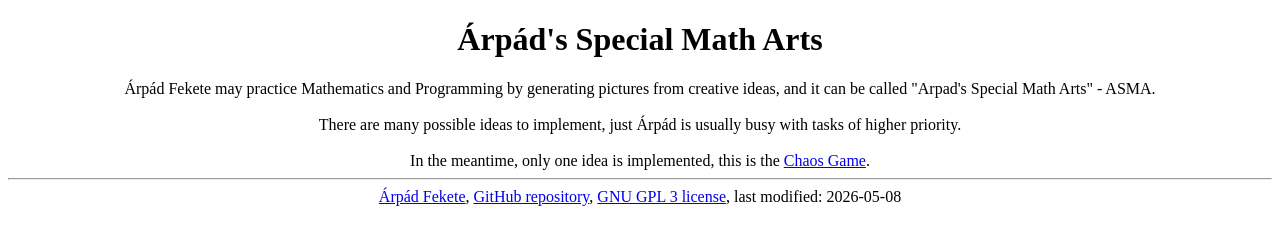
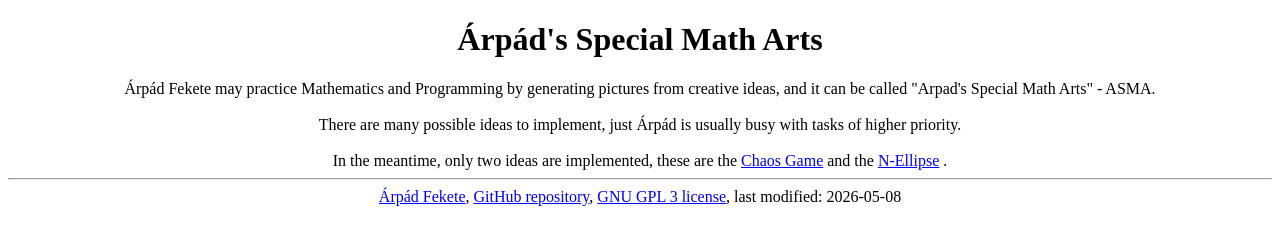
Before and after one commit to arpadfekete/ASMA, a plain HTML site: page index.html in a window 1280 px wide. Drawn offline with Linux system fonts and the light colour scheme.

Commit message:
Update the index page

```diff
--- a/index.html
+++ b/index.html
@@ -39,9 +39,11 @@ from creative ideas, and it can be called "Arpad's Special Math Arts" - ASMA.
 There are many possible ideas to implement, just Árpád is usually busy with
 tasks of higher priority.
 <br><br>
-In the meantime, only one idea is implemented, this is the
-<a href="ASMAChaosGame.html" target="_blank">Chaos Game</a>.
-
+In the meantime, only two ideas are implemented, these are the
+<a href="ASMAChaosGame.html" target="_blank">Chaos Game</a>
+and the
+<a href="ASMANEllipse.html" target="_blank">N-Ellipse</a>
+.
 <hr>
 <a href="https://arpadsarchives.blogspot.com/" target="_blank">Árpád Fekete</a>,
 <a href="https://github.com/arpadfekete/ASMA" target="_blank">GitHub repository</a>,
```
